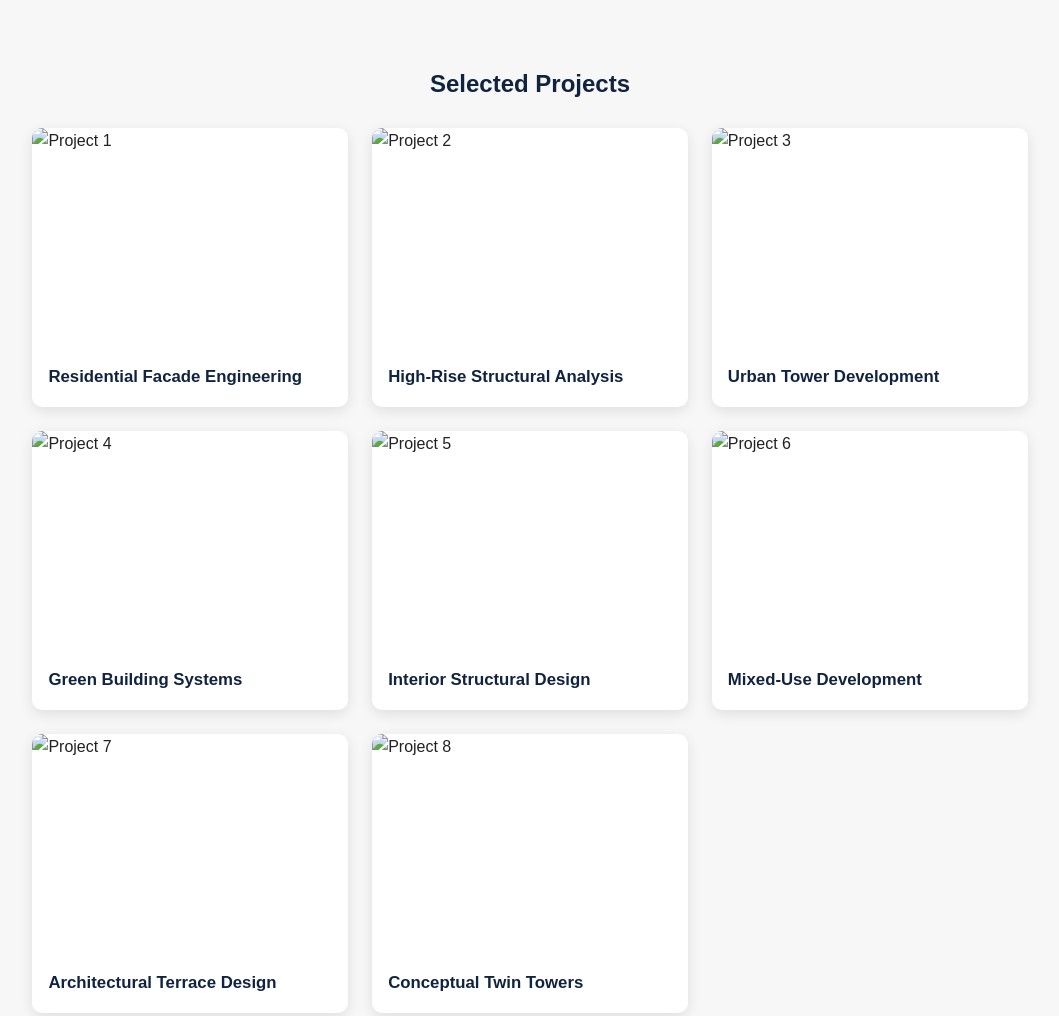
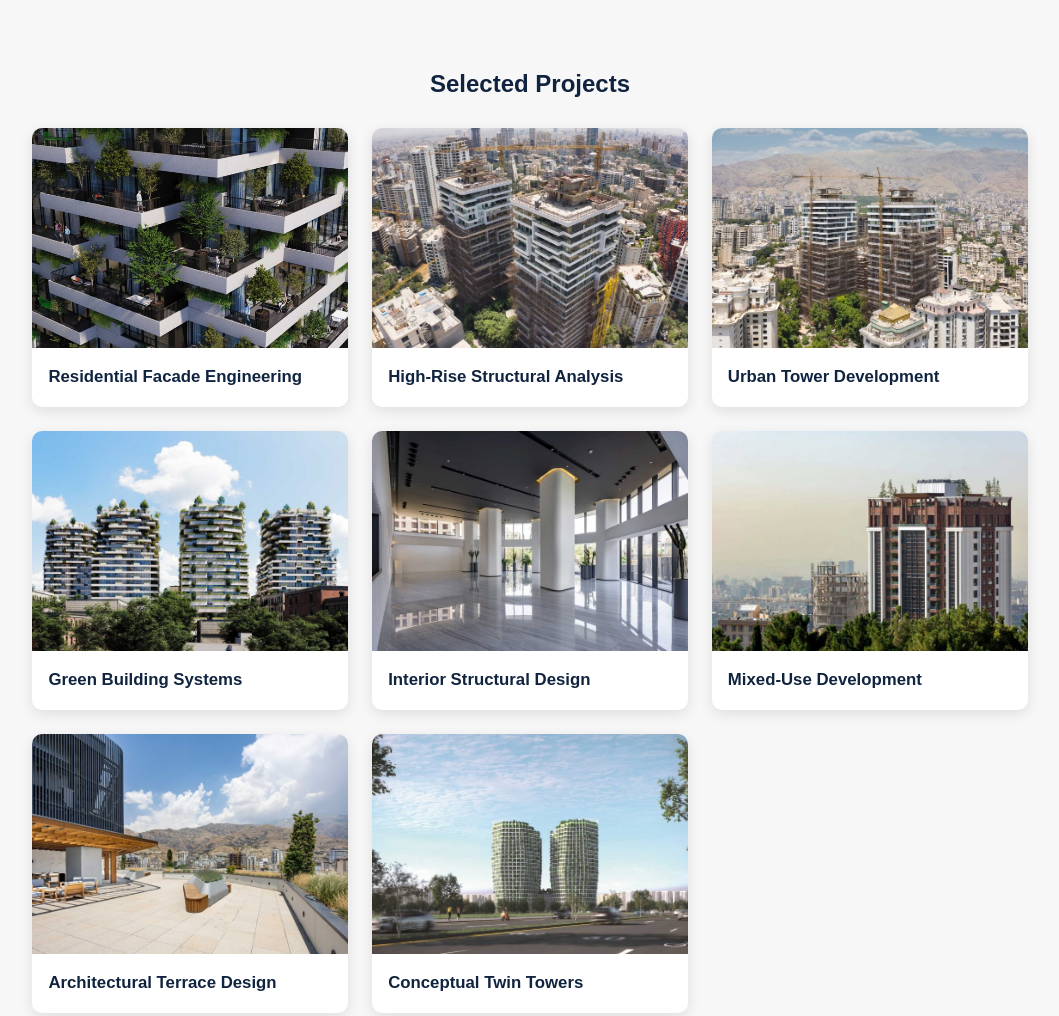
Before and after one commit to k-mosalam/case-consultants-website, a plain HTML site: page index.html in a window 1280 px wide. Shown: the part 1580-2596 px from the top of the page, without its empty margins (110-1169 px from the left). Drawn offline with Linux system fonts and the light colour scheme.

Commit message:
Update image paths for project thumbnails

```diff
--- a/index.html
+++ b/index.html
@@ -42,7 +42,7 @@ header {
   min-height: 75vh;
   background:
     linear-gradient(rgba(0,0,0,0.55), rgba(0,0,0,0.55)),
-    url("assets/hero.jpg") center/cover no-repeat;
+    url("assets/images/hero.jpg") center/cover no-repeat;
   color: white;
   display: flex;
   align-items: center;
@@ -189,14 +189,14 @@ footer {
 <section id="projects">
   <h2>Selected Projects</h2>
   <div class="grid">
-    <div class="card"><img src="assets/project1.jpg" alt="Project 1"><h3>Residential Facade Engineering</h3></div>
-    <div class="card"><img src="assets/project2.jpg" alt="Project 2"><h3>High-Rise Structural Analysis</h3></div>
-    <div class="card"><img src="assets/project3.jpg" alt="Project 3"><h3>Urban Tower Development</h3></div>
-    <div class="card"><img src="assets/project4.jpg" alt="Project 4"><h3>Green Building Systems</h3></div>
-    <div class="card"><img src="assets/project5.jpg" alt="Project 5"><h3>Interior Structural Design</h3></div>
-    <div class="card"><img src="assets/project6.jpg" alt="Project 6"><h3>Mixed-Use Development</h3></div>
-    <div class="card"><img src="assets/project7.jpg" alt="Project 7"><h3>Architectural Terrace Design</h3></div>
-    <div class="card"><img src="assets/project8.jpg" alt="Project 8"><h3>Conceptual Twin Towers</h3></div>
+    <div class="card"><img src="assets/images/project1.jpg" alt="Project 1"><h3>Residential Facade Engineering</h3></div>
+    <div class="card"><img src="assets/images/project2.jpg" alt="Project 2"><h3>High-Rise Structural Analysis</h3></div>
+    <div class="card"><img src="assets/images/project3.jpg" alt="Project 3"><h3>Urban Tower Development</h3></div>
+    <div class="card"><img src="assets/images/project4.jpg" alt="Project 4"><h3>Green Building Systems</h3></div>
+    <div class="card"><img src="assets/images/project5.jpg" alt="Project 5"><h3>Interior Structural Design</h3></div>
+    <div class="card"><img src="assets/images/project6.jpg" alt="Project 6"><h3>Mixed-Use Development</h3></div>
+    <div class="card"><img src="assets/images/project7.jpg" alt="Project 7"><h3>Architectural Terrace Design</h3></div>
+    <div class="card"><img src="assets/images/project8.jpg" alt="Project 8"><h3>Conceptual Twin Towers</h3></div>
   </div>
 </section>
 
```
